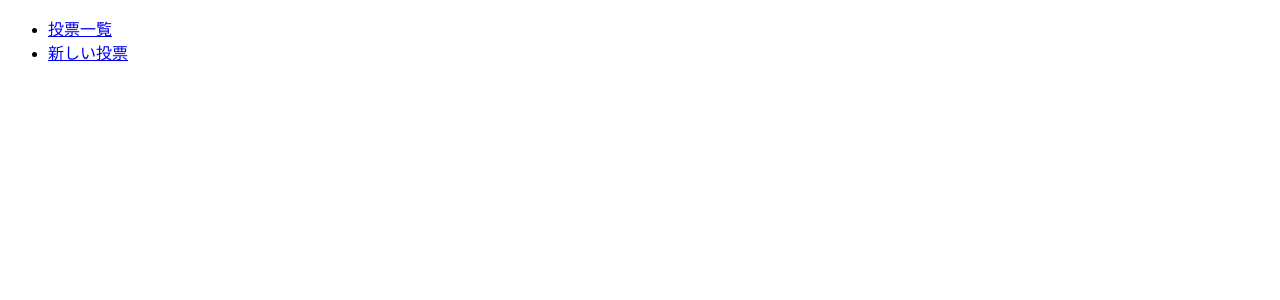
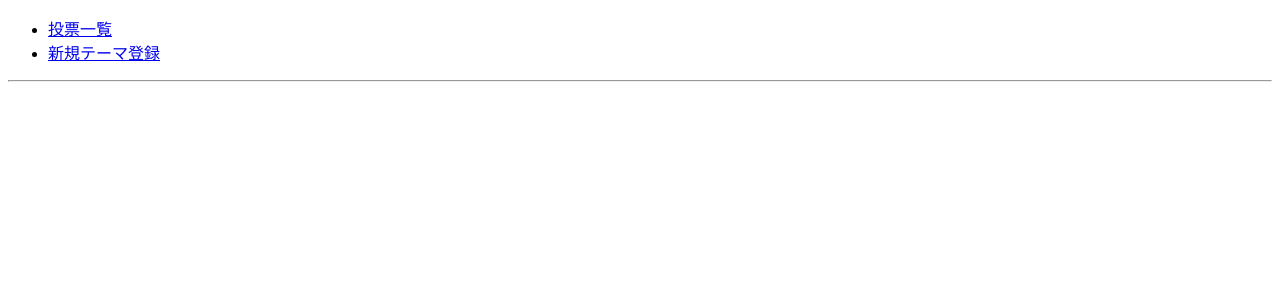
Before and after one commit to sambatriste/nice-vote, a React (Create React App) app in the folder client/: page / in a window 1280 px wide. Shown: the top 300 px of the page. Built offline with nearby package versions, Linux system fonts and the light colour scheme.

Commit message:
メニューが上に表示されるようにする.

```diff
--- a/client/src/App.js
+++ b/client/src/App.js
@@ -1,6 +1,5 @@
 import React from 'react';
-import {BrowserRouter, Route } from 'react-router-dom';
-import Menu from './Menu';
+import {BrowserRouter, Route, Link} from 'react-router-dom';
 import Themes from './Themes';
 import Theme from './Theme';
 import NewTheme from './NewTheme';
@@ -11,9 +10,15 @@ class App extends React.Component {
     return (
       <BrowserRouter>
         <div>
-          <Route exact path='/' component={Menu}/>
+          <ul>
+            <li><Link to='/themes'>投票一覧</Link></li>
+            <li><Link to='/new'>新規テーマ登録</Link></li>
+          </ul>
+
+          <hr/>
+
           <Route exact path='/themes' component={Themes}/>
-          <Route path='/themes/:id' component={Theme} />
+          <Route path='/themes/:id' component={Theme}/>
           <Route path='/new' component={NewTheme}/>
         </div>
       </BrowserRouter>
--- a/client/src/Themes.js
+++ b/client/src/Themes.js
@@ -1,5 +1,5 @@
 import React from 'react';
-import { Link } from 'react-router-dom'
+import {Link} from 'react-router-dom'
 
 class Themes extends React.Component {
 
@@ -22,6 +22,8 @@ class Themes extends React.Component {
 
   render() {
     return (
+      <div>
+        <h2>テーマ一覧</h2>
         <ul>{
           this.state.themes.map((theme, idx) => {
             return (
@@ -31,6 +33,7 @@ class Themes extends React.Component {
             );
           })
         }</ul>
+      </div>
     );
   }
 }
```
Lines whose indentation alone changed are shown as unchanged.
